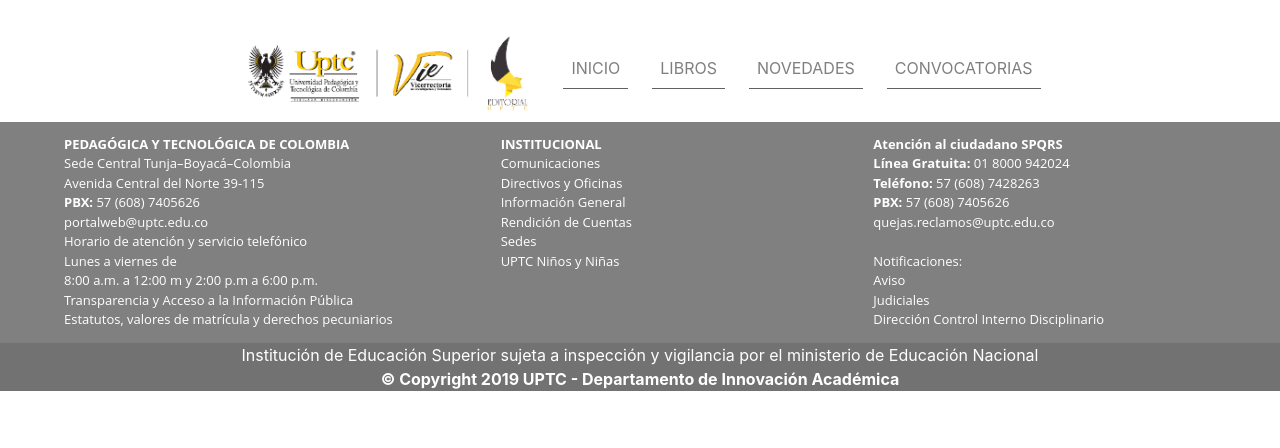
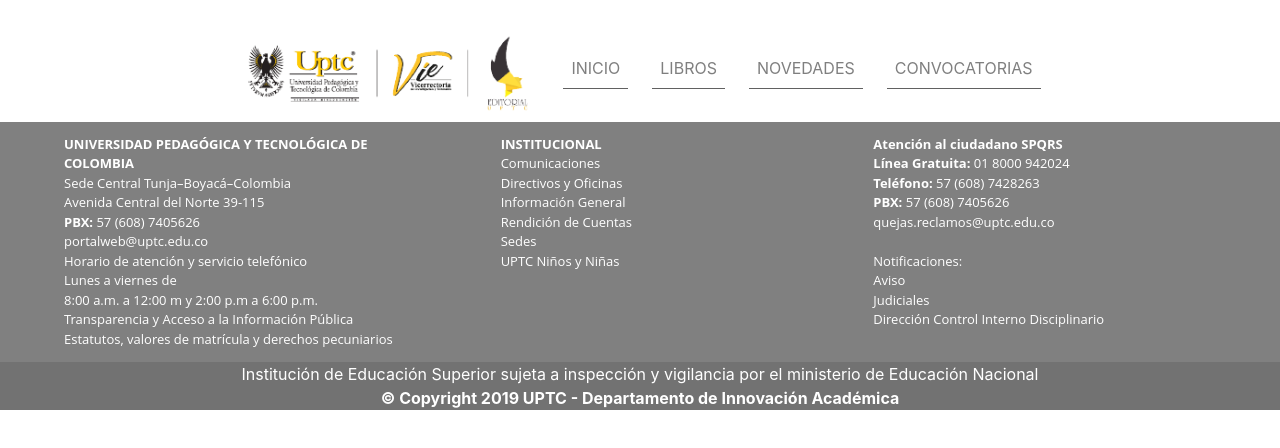
Before and after one commit to Gaby1003/Prototipo-Editorial-UPTC, an Angular app: page / in a window 1280 px wide. Shown: the top 448 px of the page. Built offline with nearby package versions, Linux system fonts and the light colour scheme.

Commit message:
fixed title information uptc

```diff
--- a/src/app/components/informacion-uptc/informacion-uptc.component.html
+++ b/src/app/components/informacion-uptc/informacion-uptc.component.html
@@ -2,7 +2,7 @@
     <footer>
         <div class="wrapper">
 
-        <div><b> PEDAGÓGICA Y TECNOLÓGICA DE COLOMBIA</b>
+        <div><b> UNIVERSIDAD PEDAGÓGICA Y TECNOLÓGICA DE COLOMBIA</b>
         <br>Sede Central Tunja–Boyacá–Colombia
         <br>Avenida Central del Norte 39-115
         <br><b>PBX: </b>57 (608) 7405626
```
